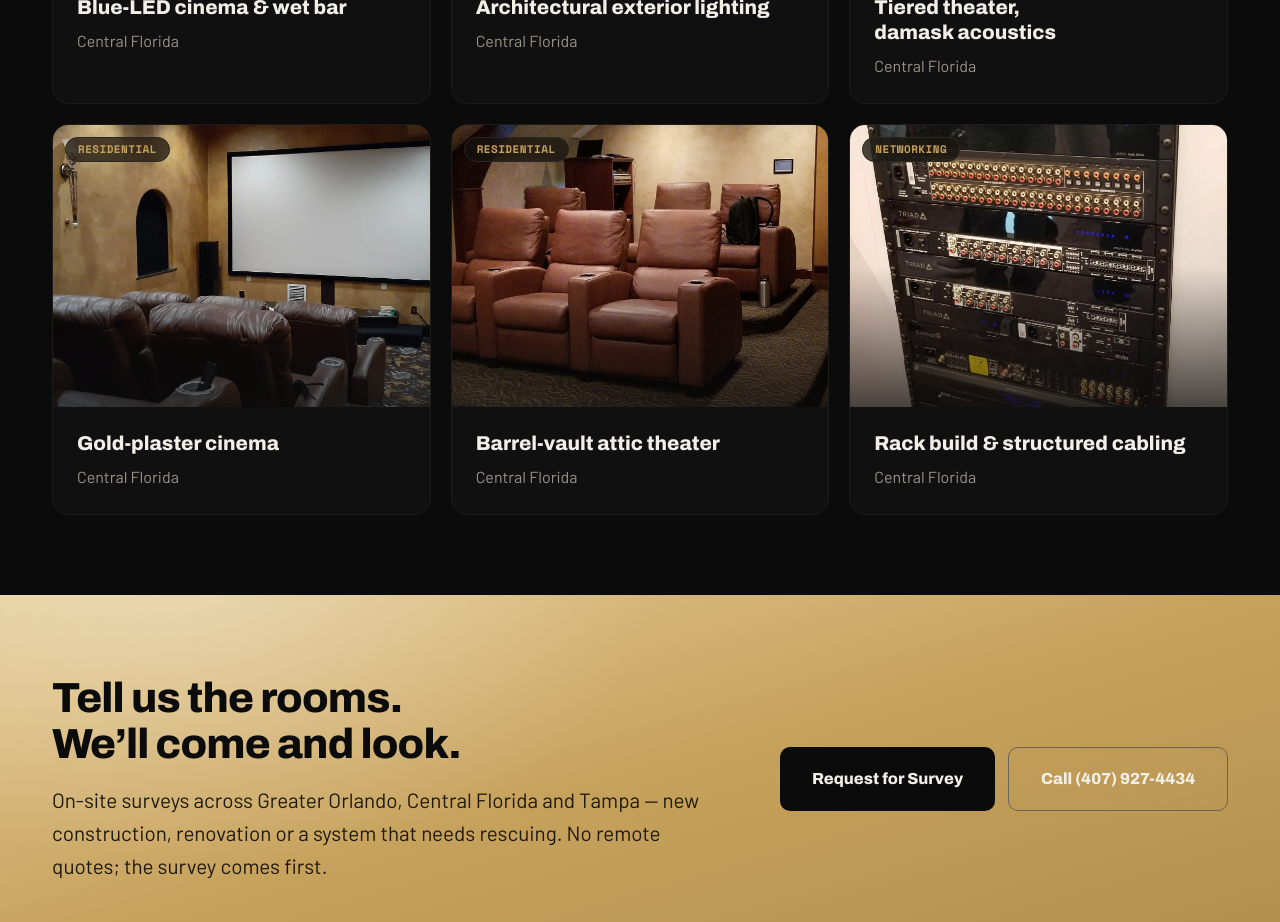
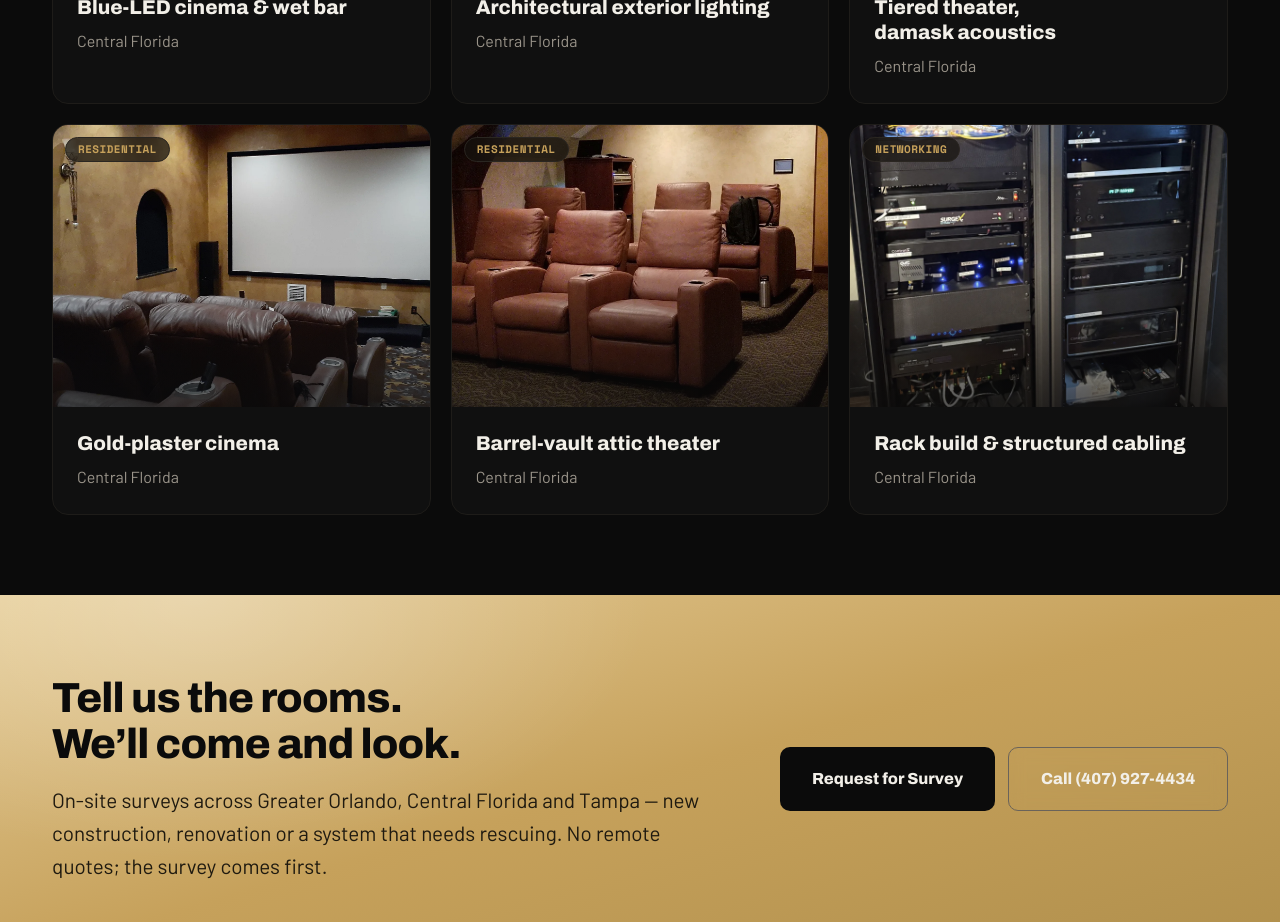
Before and after one commit to patrick-ouano/latserof-tech-grp, a Next.js app: page /work in a window 1280 px wide. Shown: the part 1440-2362 px from the top of the page. Built offline with nearby package versions, Linux system fonts and the light colour scheme.

Commit message:
Swap the networking card to a dual-rack build photo.
Frame the labelled racks and structured cabling instead of the old Control4 elevation, cropped so the equipment fills the card.

Co-authored-by: Cursor <cursoragent@cursor.com>

```diff
--- a/scripts/export-assets.mjs
+++ b/scripts/export-assets.mjs
@@ -296,12 +296,15 @@ const PHOTOS = [
     position: "centre",
   },
   {
-    // Triad + Control4, clean and well-labelled. A different pair of racks
-    // from the header shot above.
-    src: "20180906_134352.jpg",
-    out: "project-control4-rack.webp",
+    // Dual-rack build: labelled networking, patch cables, Control4.
+    // Exported at 4:3 to match ProjectCard's aspect-[4/3]. Shifted down
+    // from the source top so the rack columns fill the card instead of
+    // the monitors and ceiling that sit above them.
+    src: "990503C8-784A-48B4-80EB-336A8A0856DE-converted.jpg",
+    out: "project-dual-racks.webp",
     width: 1600,
-    height: 1067,
+    height: 1200,
+    crop: { left: 0, top: 1900, width: 3213, height: 2410 },
     position: "centre",
   },
 ];
--- a/src/data/projects.ts
+++ b/src/data/projects.ts
@@ -105,7 +105,7 @@ export const projects: Project[] = [
     category: "NETWORKING",
     title: "Rack build & structured cabling",
     location: "Central Florida",
-    image: "/images/project-control4-rack.webp",
-    alt: "Equipment rack with labelled Triad amplification and Control4 automation hardware",
+    image: "/images/project-dual-racks.webp",
+    alt: "Two equipment racks with labelled networking, structured cabling and Control4 audio distribution",
   },
 ];
```
Also changed, not shown: public/images/project-control4-rack.webp (deleted), public/images/project-dual-racks.webp (added).
